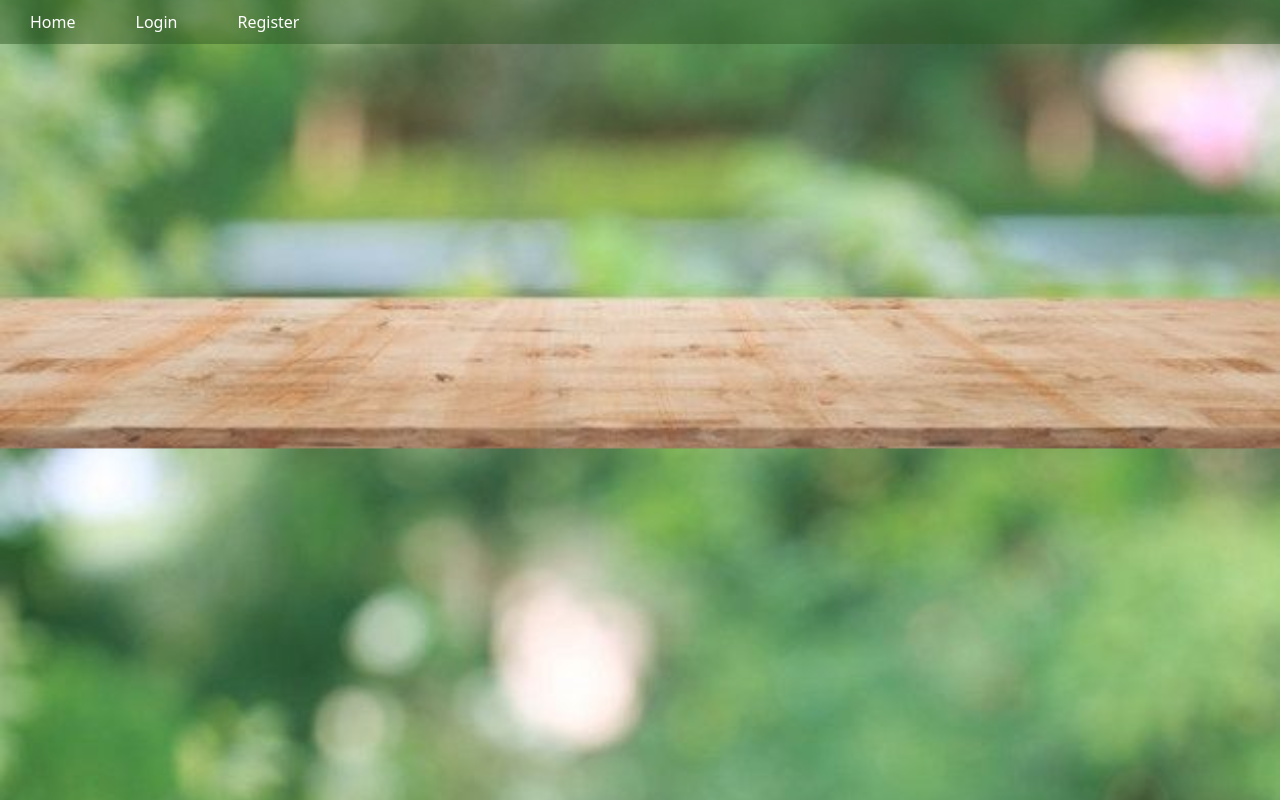
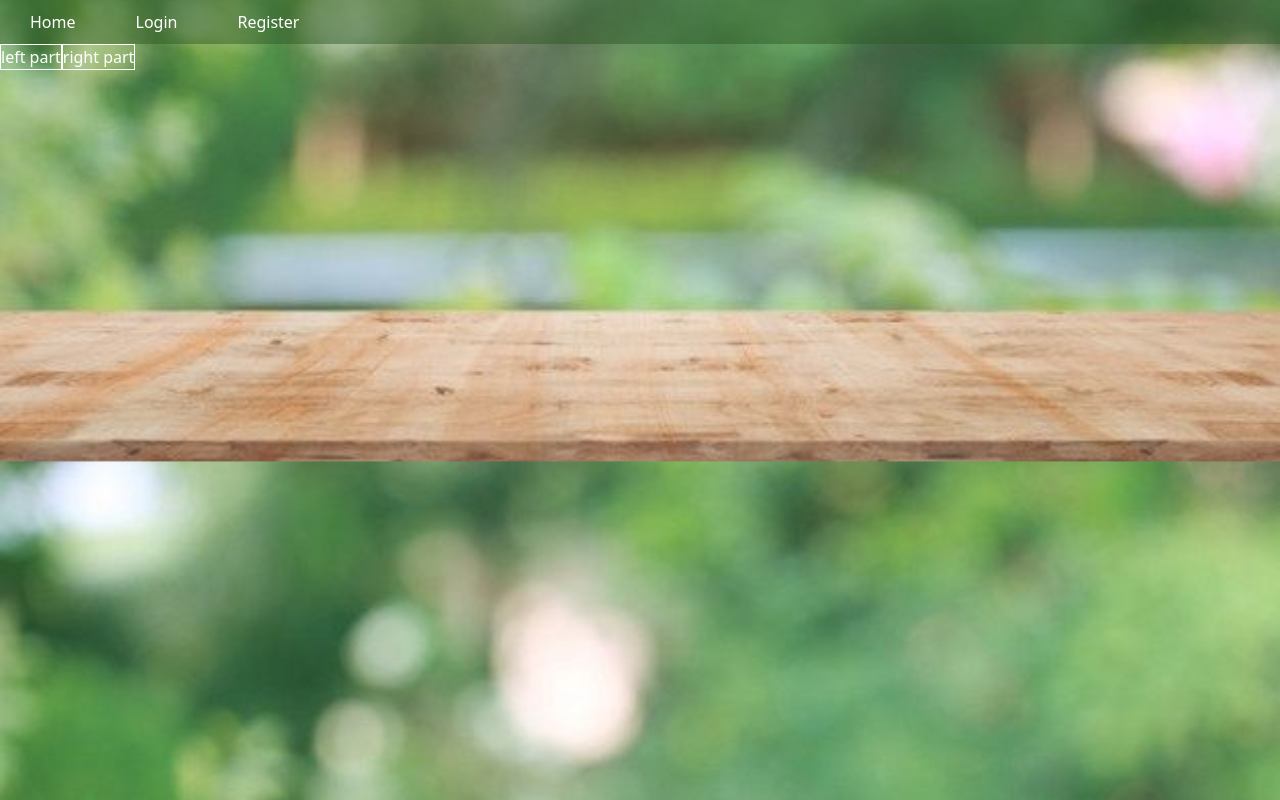
Before and after one commit to HEI-CleanCodeProject/FoodGen-Front, a Next.js app: page / in a window 1280 px wide. Built offline with nearby package versions, Linux system fonts and the light colour scheme.

Commit message:
feat: update

```diff
--- a/src/app/globals.css
+++ b/src/app/globals.css
@@ -75,3 +75,10 @@ body {
 ._link{
 padding: 0  30px;
 }
+.left ,.right{
+  border: solid 1px;
+}
+._body{
+  display: flex;
+  flex-direction: row;
+}
--- a/src/app/page.js
+++ b/src/app/page.js
@@ -10,6 +10,16 @@ const HomePage = () => {
         <Link className="_link" href="/login">Login</Link>
         <Link className="_link" href="/register">Register</Link>
       </nav>
+
+      </div>
+       <div className="text-white _body">
+        <div className="left"
+        >
+          left part
+        </div>
+        <div className="right">
+right part
+        </div>
       </div>
     </div>
   );
```
